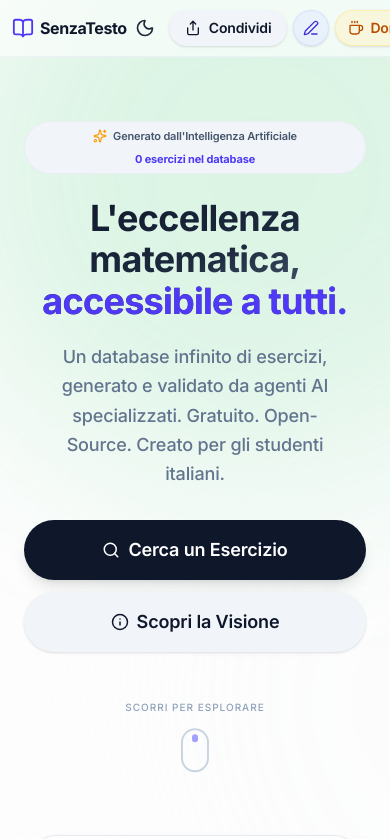
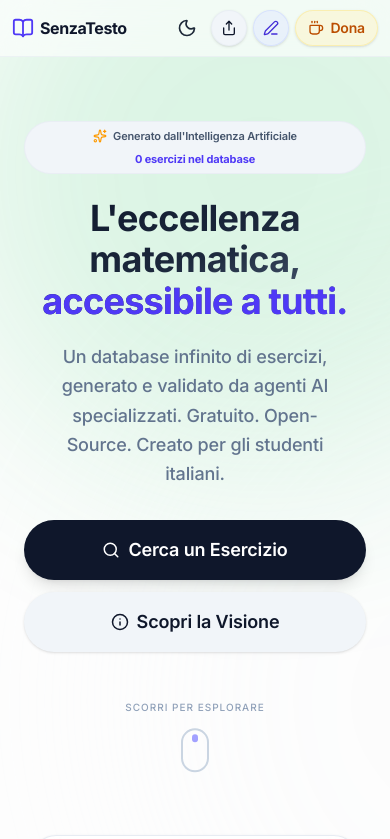
Before and after one commit to linzialessandro/SenzaTesto, a Next.js app in the folder apps/frontend/: page /SenzaTesto/ in a window 390 px wide. Shown: the top 839 px of the page. Built offline with nearby package versions, Linux system fonts and the light colour scheme; no server answers; the database is empty.

Commit message:
Aggiorna ShareWidget per mostrare solo icona su mobile

```diff
--- a/apps/frontend/src/components/ShareWidget.tsx
+++ b/apps/frontend/src/components/ShareWidget.tsx
@@ -35,10 +35,11 @@ export function ShareWidget() {
         variant="secondary"
         size="sm"
         onClick={() => setIsOpen(!isOpen)}
-        className="flex items-center gap-2"
+        className="flex items-center justify-center gap-1.5 sm:gap-2 w-9 h-9 sm:w-auto sm:h-auto !p-0 sm:!px-4 sm:!py-2 shrink-0 border border-slate-200/50 dark:border-slate-800/50"
+        aria-label="Condividi"
       >
         <Share size={16} />
-        <span>Condividi</span>
+        <span className="hidden sm:inline">Condividi</span>
       </Button>
 
       <AnimatePresence>
```
